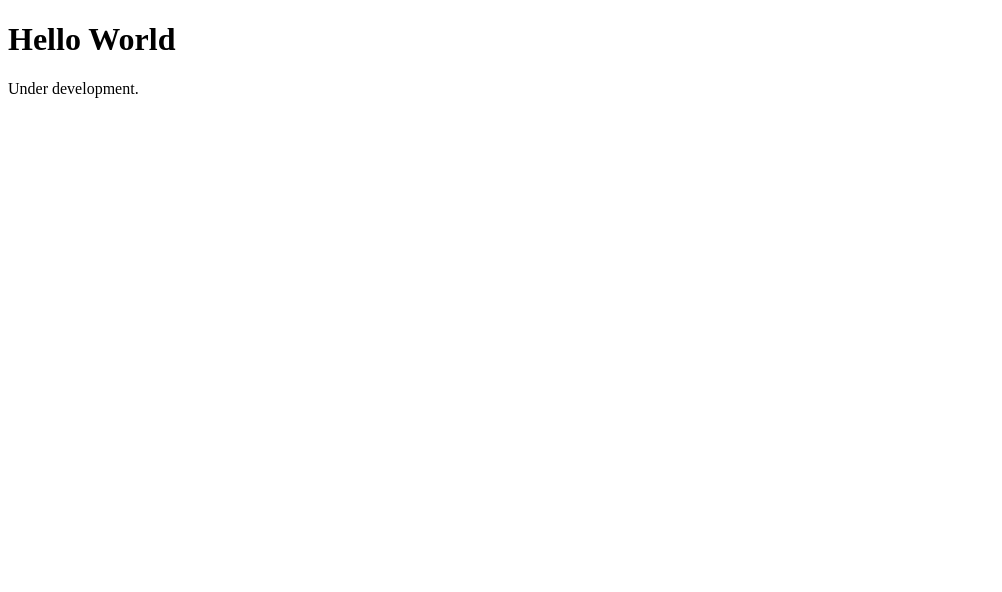
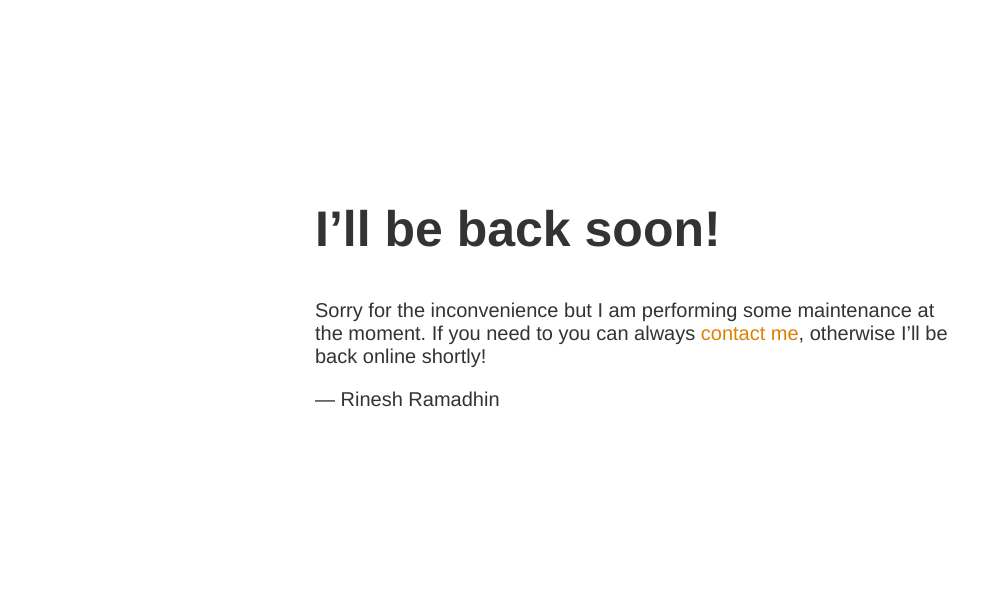
Before and after one commit to RineshRamadhin/RineshRamadhin.github.io, a plain HTML site: page index.html in a window 1280 px wide. Shown: the whole page, without its empty margins (0-1002 px from the left). Drawn offline with Linux system fonts and the light colour scheme.

Commit message:
updated index.html

```diff
--- a/index.html
+++ b/index.html
@@ -1,9 +1,18 @@
-<!DOCTYPE html>
-<html>
-<body>
-<h1>Hello World</h1>
+<!doctype html>
+<title>Site Maintenance</title>
+<style>
+  body { text-align: center; padding: 150px; }
+  h1 { font-size: 50px; }
+  body { font: 20px Helvetica, sans-serif; color: #333; }
+  article { display: block; text-align: left; width: 650px; margin: 0 auto; }
+  a { color: #dc8100; text-decoration: none; }
+  a:hover { color: #333; text-decoration: none; }
+</style>
 
-<p>Under development.</p>
-
-</body>
-</html>
+<article>
+    <h1>I&rsquo;ll be back soon!</h1>
+    <div>
+        <p>Sorry for the inconvenience but I am performing some maintenance at the moment. If you need to you can always <a href="mailto:rinesh.ramadhin@gmail.com">contact me</a>, otherwise I&rsquo;ll be back online shortly!</p>
+        <p>&mdash; Rinesh Ramadhin</p>
+    </div>
+</article>
```
